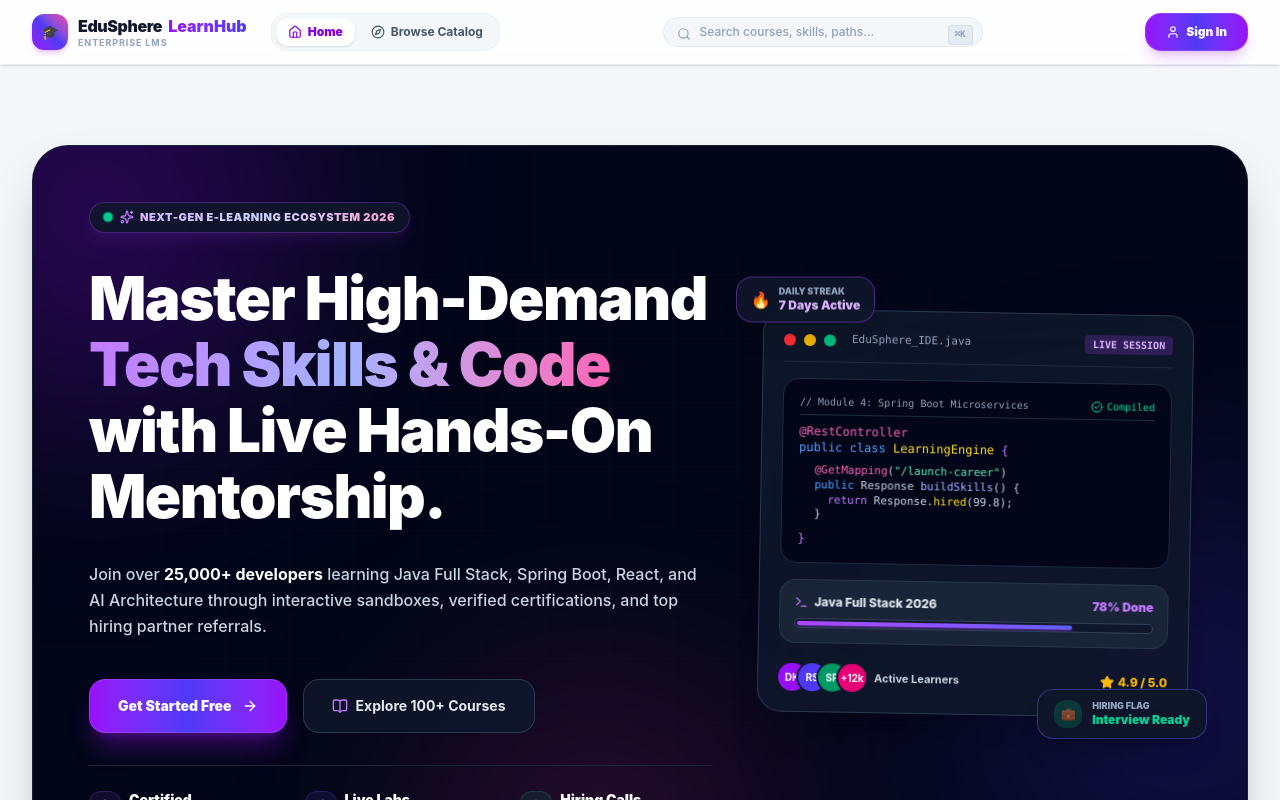
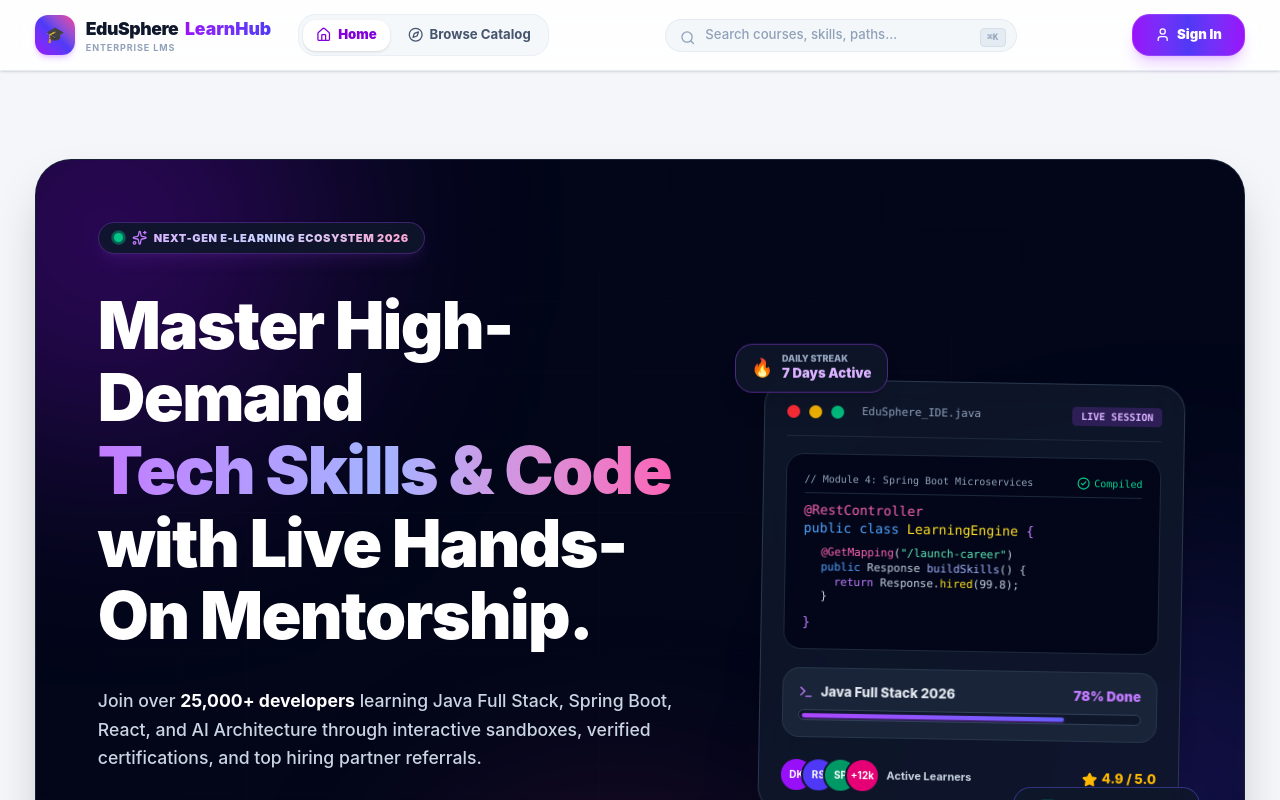
Before and after one commit to vasanth715/e-learning_app, a React (Vite) app in the folder edusphere-frontend/: page / in a window 1280 px wide. Shown: the top 800 px of the page. Built offline with nearby package versions, Linux system fonts and the light colour scheme.

Commit message:
style: Increase global typography font sizes by 10%

```diff
--- a/edusphere-frontend/src/index.css
+++ b/edusphere-frontend/src/index.css
@@ -12,14 +12,20 @@
   /* Global Fonts Parameters configuration */
   --font-sans: 'Inter', system-ui, -apple-system, sans-serif;
 
-  /* Font Sizes configuration */
-  --text-xs: 12px;
-  --text-sm: 14px;
-  --text-base: 16px;
-  --text-lg: 18px;
-  --text-xl: 20px;
-  --text-2xl: 24px;
-  --text-3xl: 30px;
+  /* Font Sizes configuration (+10% Overall Scaling) */
+  --text-xs: 13.2px;
+  --text-sm: 15.4px;
+  --text-base: 17.6px;
+  --text-lg: 19.8px;
+  --text-xl: 22px;
+  --text-2xl: 26.4px;
+  --text-3xl: 33px;
+  --text-4xl: 39.6px;
+  --text-5xl: 52.8px;
+}
+
+html {
+  font-size: 110%;
 }
 
 body {
```
